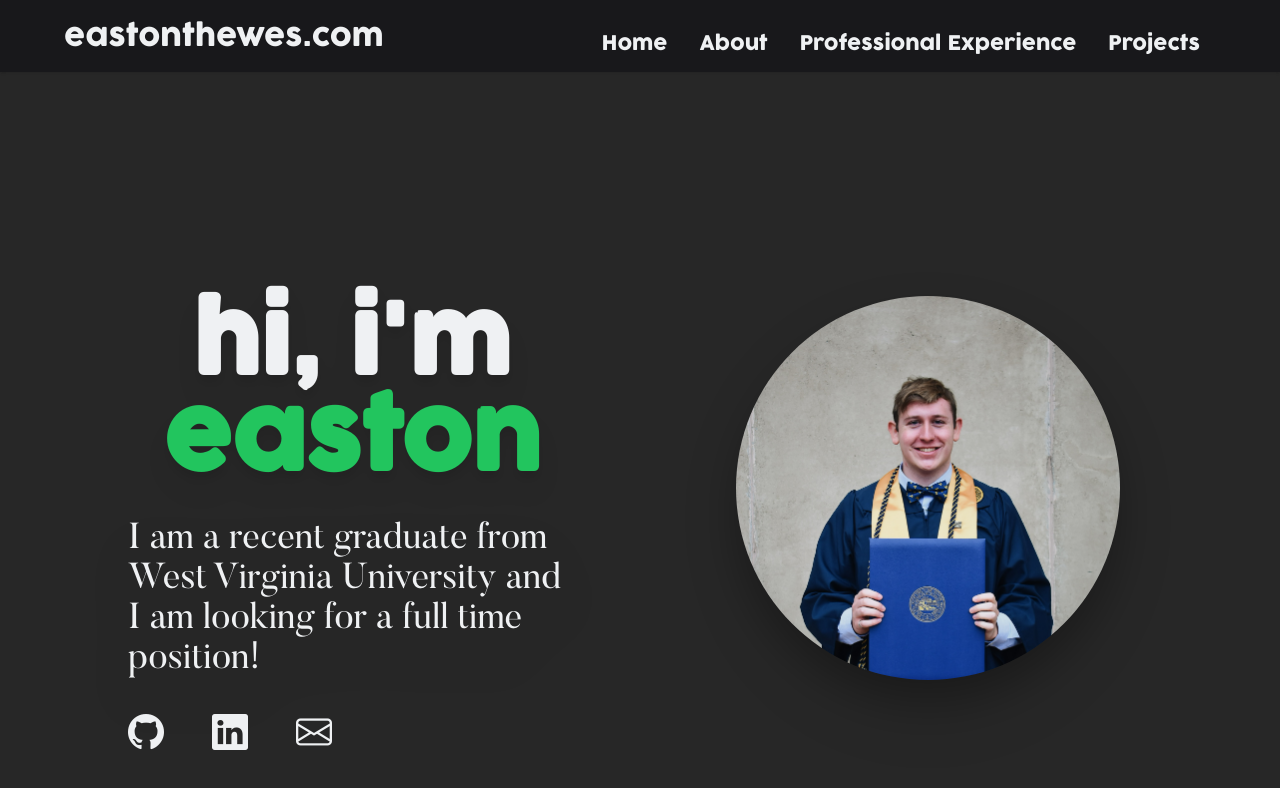
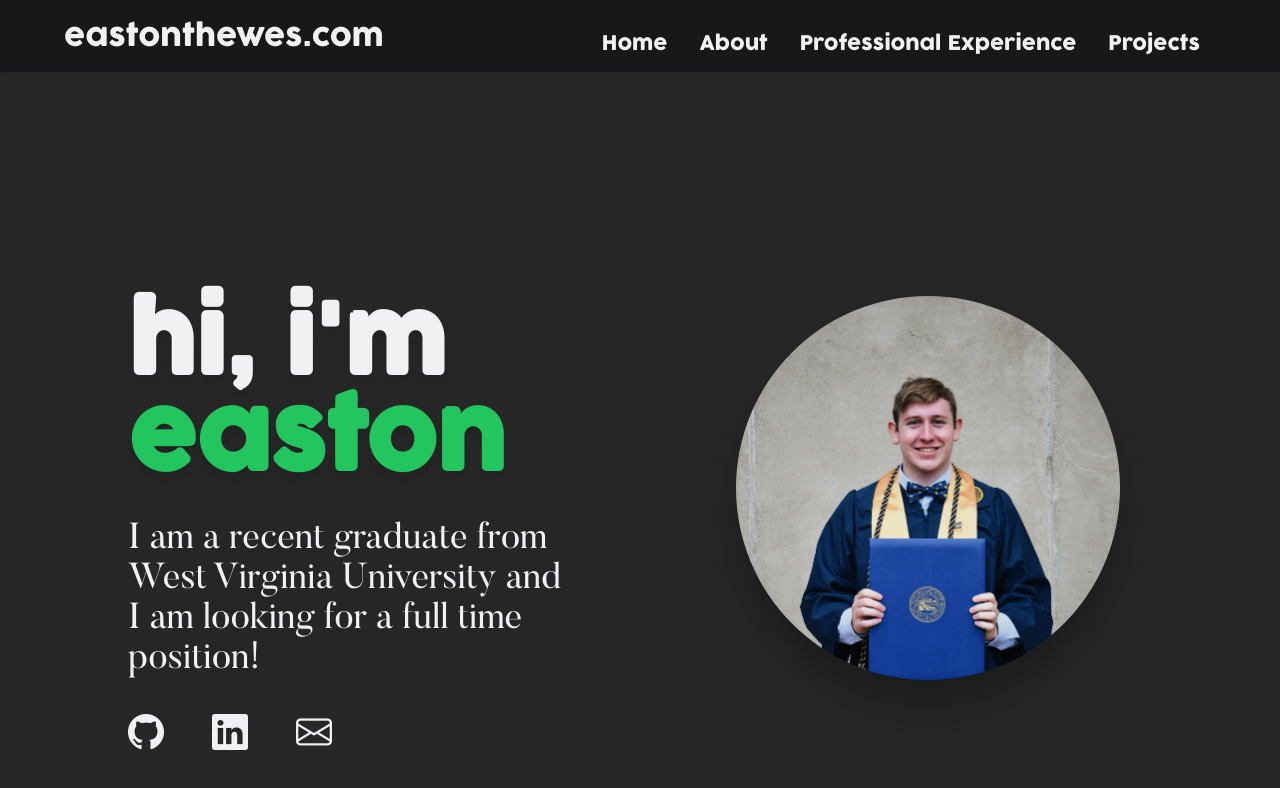
Before and after one commit to EastonThewes/eastonthewes.com, a Nuxt app in the folder eastonthewes.com/: page / in a window 1280 px wide. Shown: the top 788 px of the page. Built offline with nearby package versions, Linux system fonts and the light colour scheme.

Commit message:
fixed text alignment on home page

```diff
--- a/eastonthewes.com/components/HomePageAbout.vue
+++ b/eastonthewes.com/components/HomePageAbout.vue
@@ -1,7 +1,7 @@
 <template>
 
         <div class="md:mx-8" >
-            <h2 class="text-7xl md:text-8xl font-semibold pb-8 drop-shadow-xl text-center easton">hi, i'm <b class="text-green-500">easton</b></h2>
+            <h2 class="text-7xl md:text-8xl font-semibold pb-8 drop-shadow-xl md:text-left text-center easton">hi, i'm <b class="text-green-500">easton</b></h2>
             <p class="text-2xl md:text-4xl font-extralight drop-shadow-2xl about  ">I am a recent graduate from West Virginia University and I am looking for a full time position!</p>
         </div>
         <div class="flex gap-12 text-4xl pt-8 justify-center md:justify-start md:ml-8">
```
